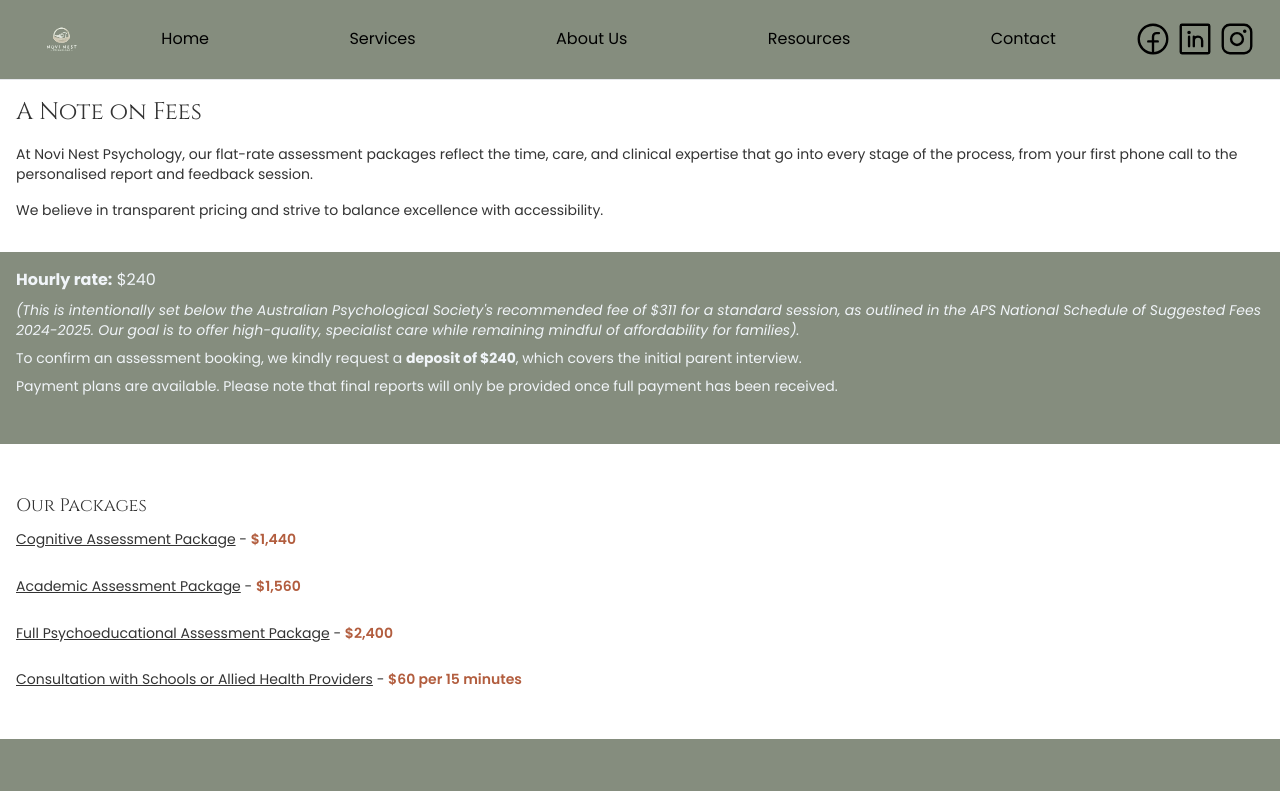
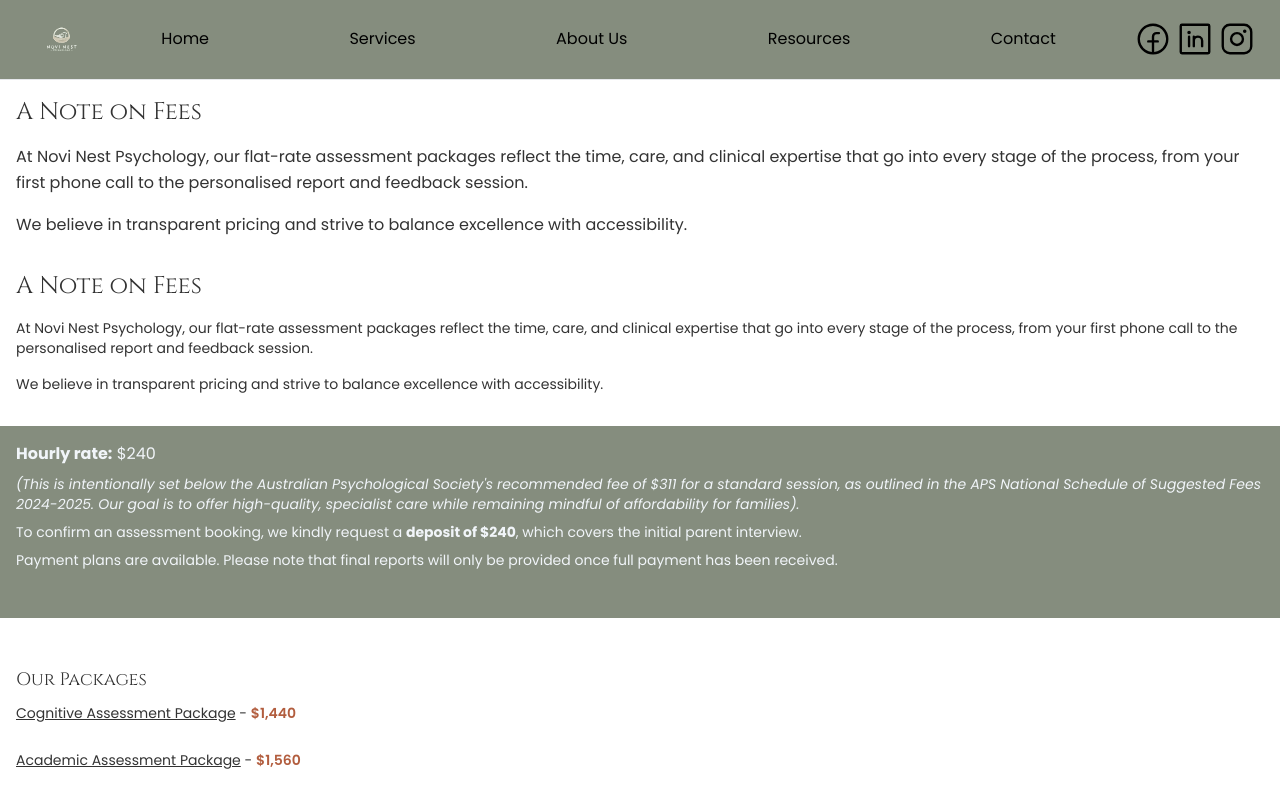
Before and after one commit to TheBigBookMan/NoviNest, a React (Vite) app: page /fees in a window 1280 px wide. Shown: the top 791 px of the page. Built offline with nearby package versions, Linux system fonts and the light colour scheme; a web font is replaced by a local one.

Commit message:
update SEO fees page

```diff
--- a/src/pages/Fees.jsx
+++ b/src/pages/Fees.jsx
@@ -7,7 +7,15 @@
 
 const Fees = () => {
     return (
-        <div className='flex flex-col '>
+        <section id="fees-section" aria-labelledby="fees-heading" className='flex flex-col '>
+            <div className="flex flex-col gap-4 p-4 leading-relaxed">
+                <h2 id="fees-heading" className='text-2xl font-cinzel'>A Note on Fees</h2>
+
+                <p>At Novi Nest Psychology, our flat-rate assessment packages reflect the time, care, and clinical expertise that go into every stage of the process, from your first phone call to the personalised report and feedback session.</p>
+
+                <p>We believe in transparent pricing and strive to balance excellence with accessibility.</p>
+            </div>
+
             <MainFees />
 
             <Packages />
@@ -17,7 +25,7 @@
             <Contact />
 
             <Footer />
-        </div>
+        </section>
     )
 }
 
```
